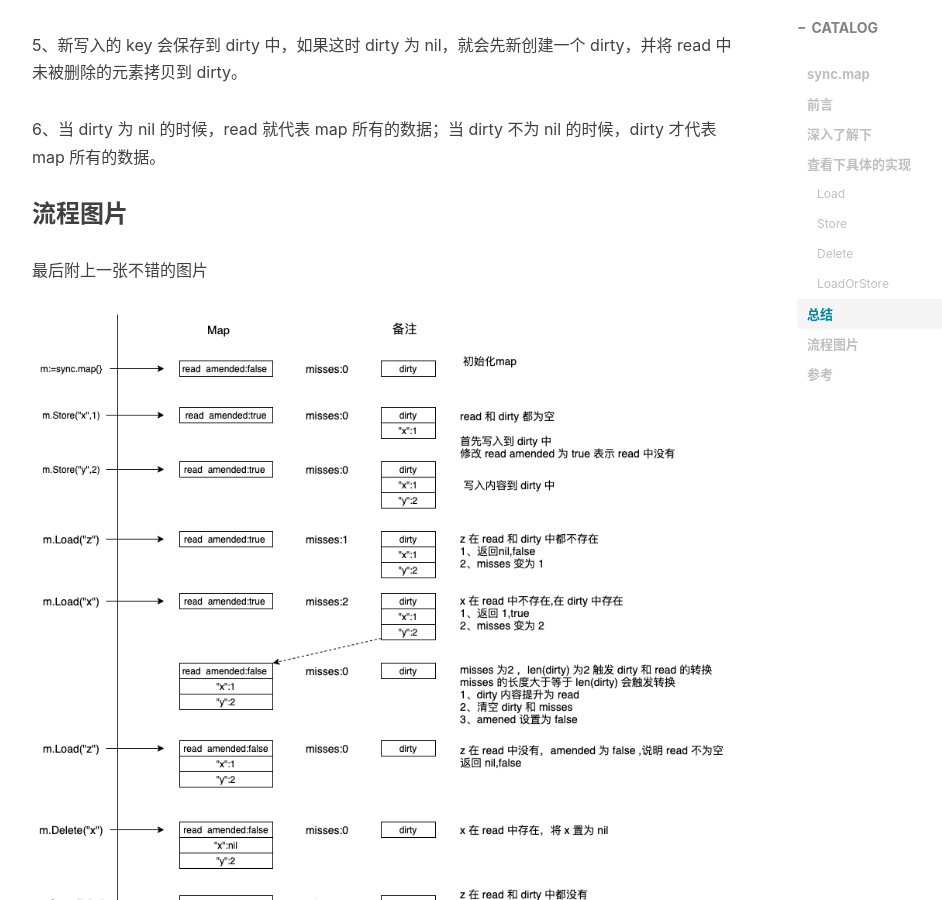
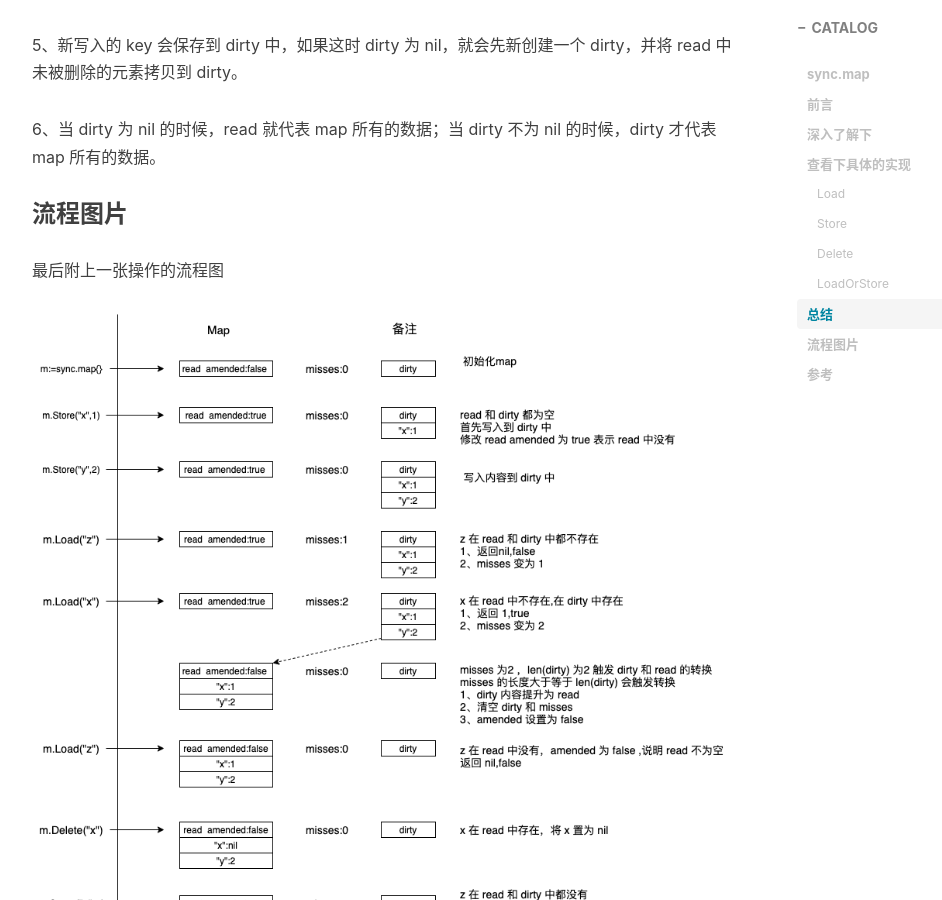
Before and after one commit to boilingfrog/boilingfrog.github.io, a Jekyll site: the page built from _posts/2022-03-16-go中sync.map源码刨铣.md, in a window 1280 px wide and 900 px high, scrolled down 9499 px. Shown: the whole window, without its empty margins (233-1175 px from the left). Built offline with Jekyll 4.4.1, drawn with Linux system fonts in a browser that asks for light colours; nearby versions of some CDN libraries; comment, search, counter and statistics services are not loaded.

Commit message:
feat: go 中的 sync.Map 源码刨铣

```diff
--- a/_posts/2022-03-16-go中sync.map源码刨铣.md
+++ b/_posts/2022-03-16-go中sync.map源码刨铣.md
@@ -441,7 +441,7 @@ func (e *entry) tryLoadOrStore(i interface{}) (actual interface{}, loaded, ok bo
 
 ### 流程图片
 
-最后附上一张不错的图片
+最后附上一张操作的流程图
 
 <img src="/img/golang/go-sync-map-diagram.png"  alt="redis" align="center" />
 
```
Also changed, not shown: img/golang/go-sync-map-diagram.png.
